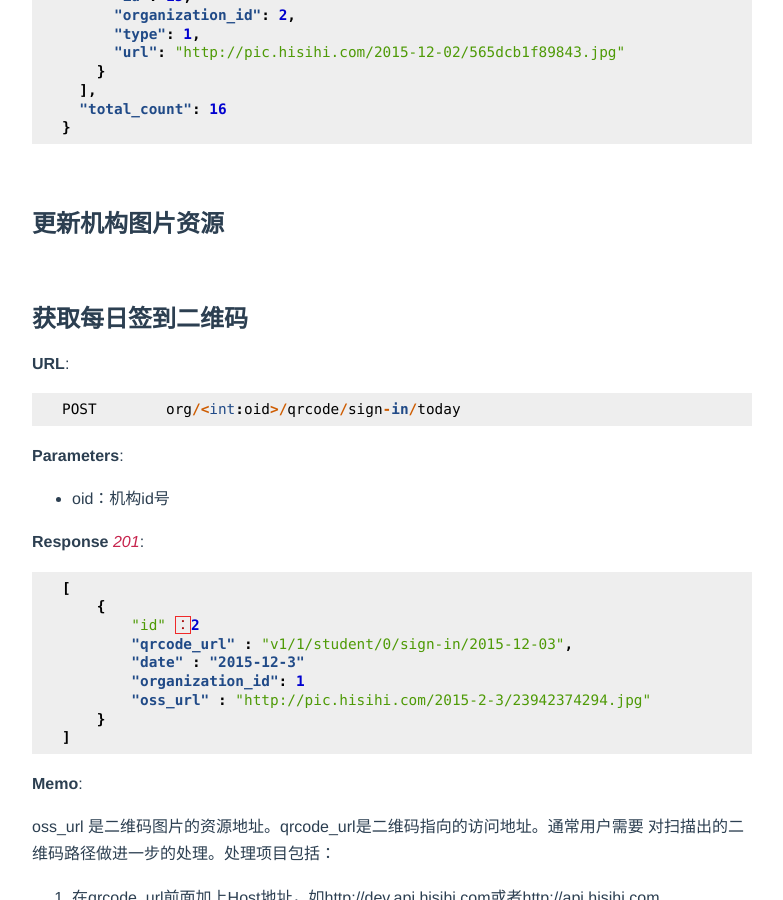
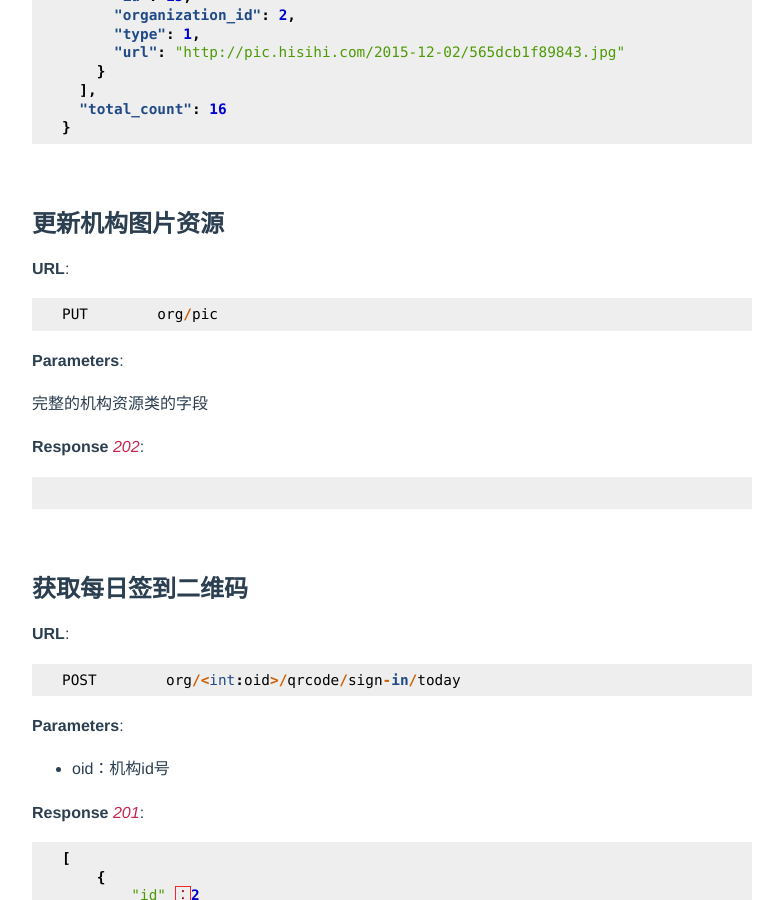
Before and after one commit to clownmelody/hisihi_api, a Sphinx documentation site: the page built from docs/file.rst, in a window 1280 px wide and 900 px high, scrolled down 3102 px. Shown: the whole window, without its empty margins (358-1141 px from the left). Built offline with Sphinx 7.4.7, drawn with Linux system fonts in a browser that asks for light colours.

Commit message:
添加文档

```diff
--- a/docs/file.rst
+++ b/docs/file.rst
@@ -162,6 +162,20 @@ http://help.aliyun.com/document_detail/oss/oss-img-api/image-processing/resize.h
 
 更新机构图片资源
 ~~~~~~~~~~~~~~~~~~~~~~~
+**URL**::
+
+    PUT        org/pic
+
+
+**Parameters**:
+
+完整的机构资源类的字段
+
+**Response** `202`:
+
+.. sourcecode:: json
+
+
 
 获取每日签到二维码
 ~~~~~~~~~~~~~~~~~~~~
```
